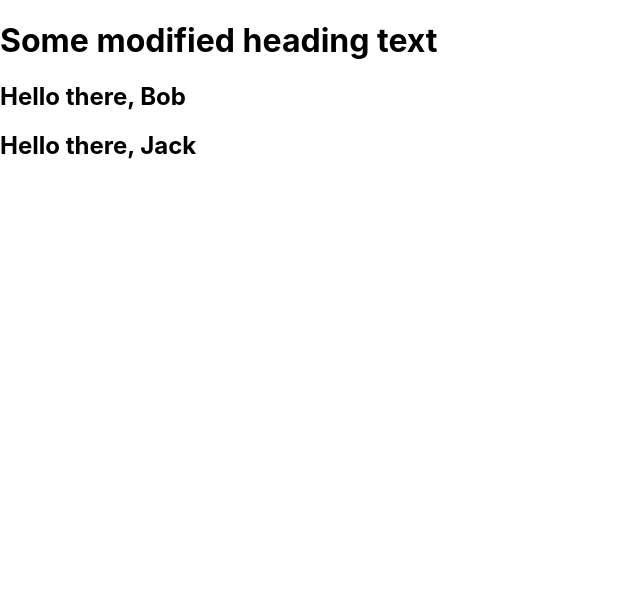
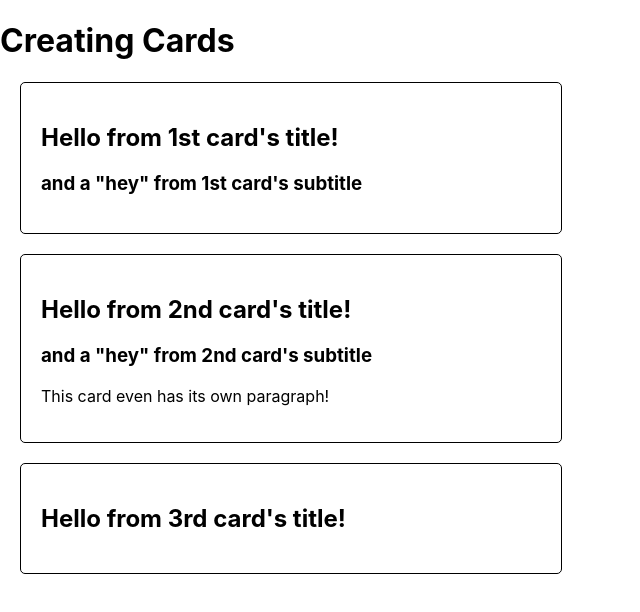
Before and after one commit to students-gi/facebook-react, a React (Create React App) app: page / in a window 1280 px wide. Shown: the top 612 px of the page, without its empty margins (0-640 px from the left). Built offline with nearby package versions, Linux system fonts and the light colour scheme.

Commit message:
Creating our first molecule

```diff
--- a/src/App.tsx
+++ b/src/App.tsx
@@ -2,15 +2,25 @@ import './App.css';
 
 // Component imports
 import Heading1 from "./ui/atoms/Heading1";
-import Greeting from "./ui/atoms/Greeting";
+import Card from "./ui/molecules/card";
 
 function App() {
   return (
     <div id="App">
-      <Heading1 title='Some modified heading text'/>
+      <Heading1 title='Creating Cards'/>
 
-      <Greeting name='Bob' />
-      <Greeting name='Jack' />
+      <Card
+        title='Hello from 1st card&apos;s title!'
+        subtitle='and a &quot;hey&quot; from 1st card&apos;s subtitle'
+      />
+      <Card
+        title='Hello from 2nd card&apos;s title!'
+        subtitle='and a &quot;hey&quot; from 2nd card&apos;s subtitle'
+        paragraph='This card even has its own paragraph!'
+      />
+      <Card
+        title='Hello from 3rd card&apos;s title!'
+      />
     </div>
   );
 }
--- /dev/null
+++ b/src/ui/molecules/card/index.tsx
@@ -0,0 +1,22 @@
+import React from 'react';
+/*===== Style imports =====*/
+import styles from './style.module.css';
+
+type CardProps = {
+  title: string,
+  subtitle?: string,
+  paragraph?: string
+}
+
+function Card({ title, subtitle, paragraph }: CardProps) {
+  return (
+    <div className={styles.card}>
+      <h2>{title}</h2>
+      <h3>{subtitle}</h3>
+
+      <p>{paragraph}</p>
+    </div>
+  );
+}
+
+export default Card;
--- /dev/null
+++ b/src/ui/molecules/card/style.module.css
@@ -0,0 +1,7 @@
+.card {
+  border: 1px solid black;
+  border-radius: 5px;
+  width: 500px;
+  margin: 20px;
+  padding: 20px;
+}
```
Also changed, not shown: 1 other file (tests, documents, lock files or other folders).
